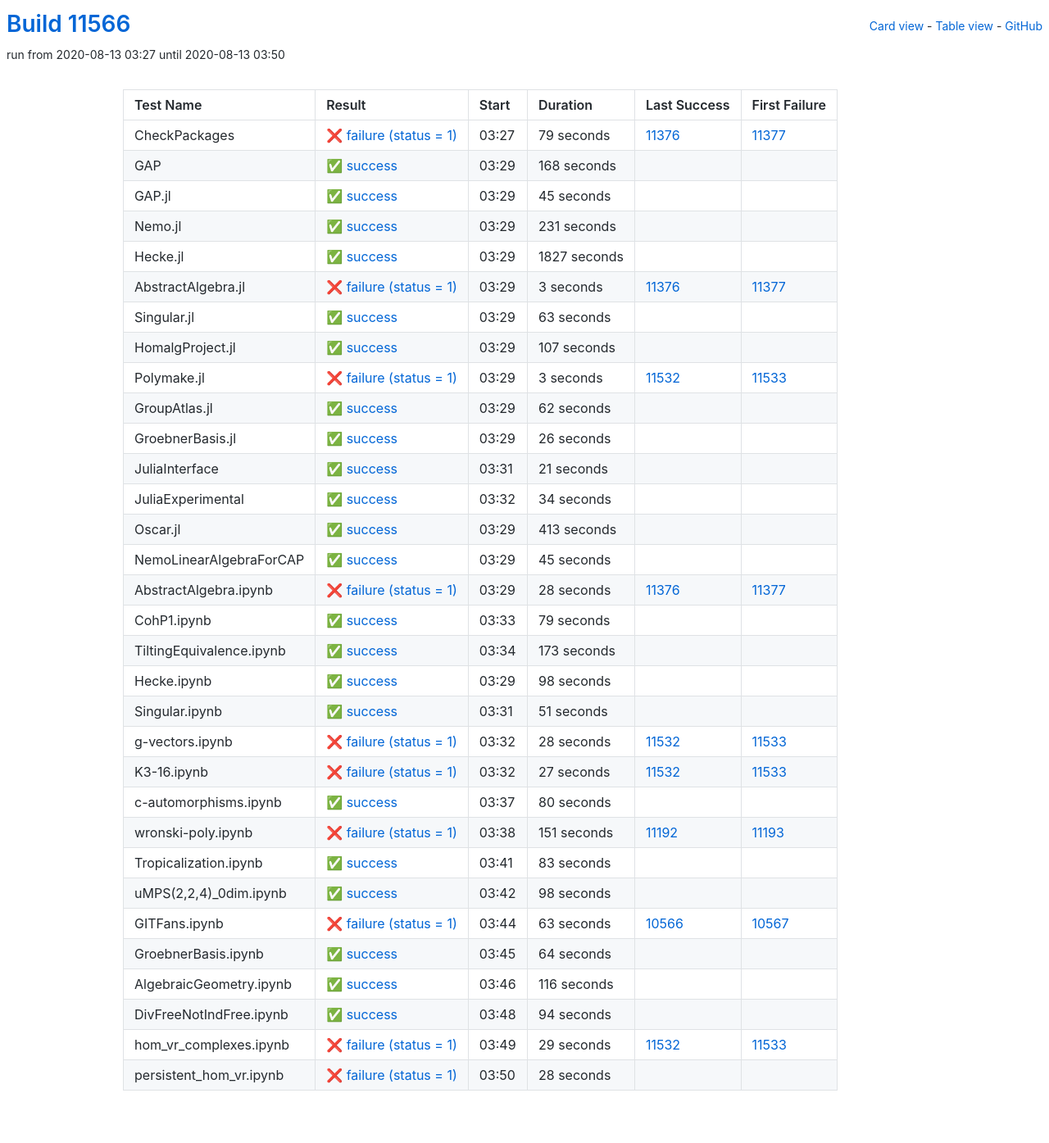
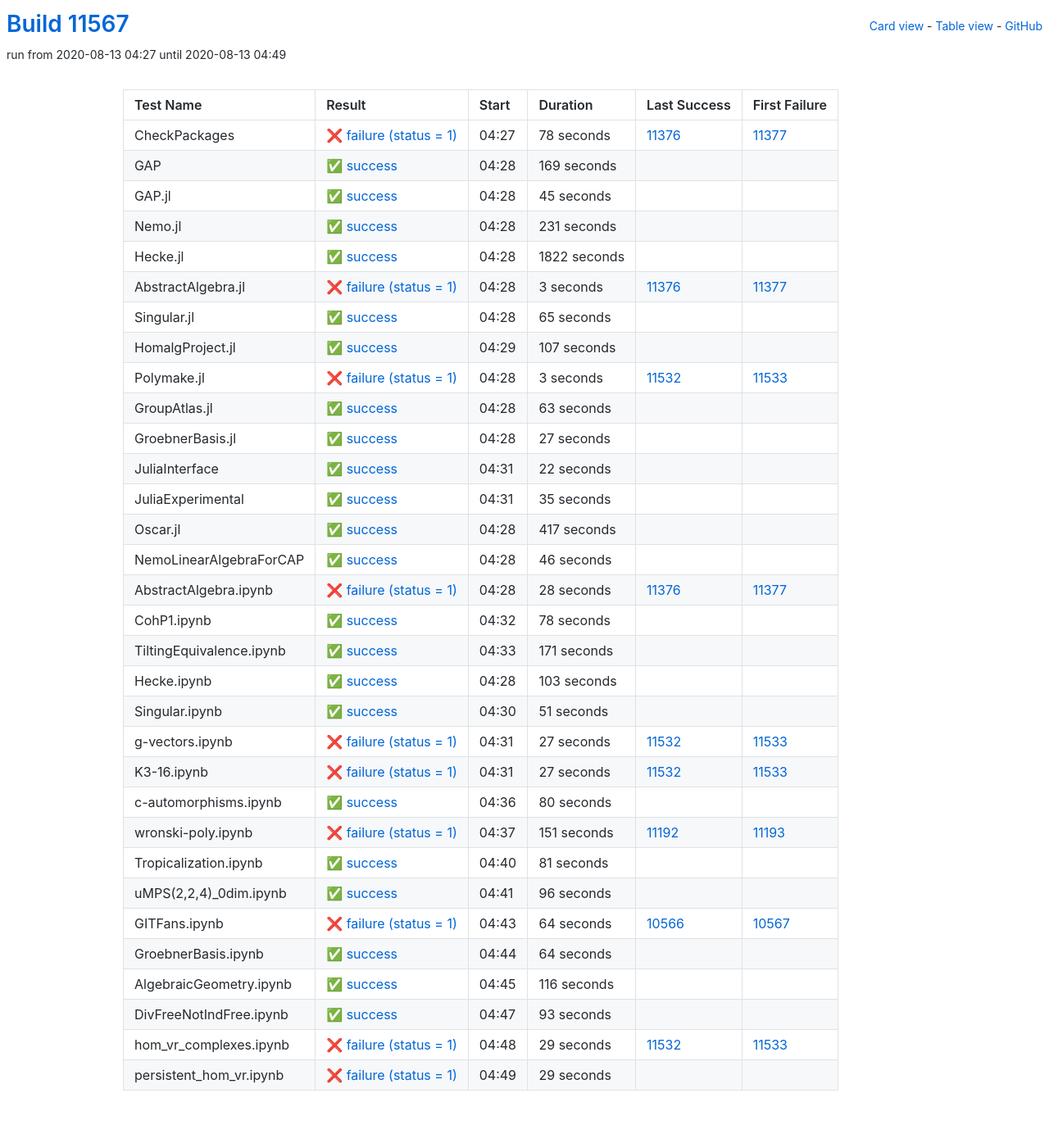
Before and after one commit to oscar-system/oscar-ci-status, a Jekyll site: the page built from table.html, in a window 1280 px wide. Shown: the whole page at 82% size. Built offline with Jekyll 4.4.1, drawn with Linux system fonts in a browser that asks for light colours.

Commit message:
Build #11567

```diff
--- a/_data/ci.yml
+++ b/_data/ci.yml
@@ -1,6 +1,6 @@
 ---
-build: 11566
-build_url: https://oscarci.mathematik.uni-kl.de/job/oscar/11566/
+build: 11567
+build_url: https://oscarci.mathematik.uni-kl.de/job/oscar/11567/
 job: oscar
 organization: oscar-system
 repo: oscar-ci-status
@@ -8,32 +8,32 @@
 tests:
 - name: CheckPackages
   id: checkpackages
-  log: https://oscarci.mathematik.uni-kl.de/job/oscar/11566/artifact/logs/build-11566/CheckPackages.log
-  start: 2020-08-13 03:27
+  log: https://oscarci.mathematik.uni-kl.de/job/oscar/11567/artifact/logs/build-11567/CheckPackages.log
+  start: 2020-08-13 04:27
   success: false
   exitcode: 1
   status: failure
-  duration: 79
+  duration: 78
   last_success: 11376
   last_success_url: https://oscarci.mathematik.uni-kl.de/job/oscar/11376/
   first_failure: 11377
   first_failure_url: https://oscarci.mathematik.uni-kl.de/job/oscar/11377/
 - name: GAP
   id: gap
-  log: https://oscarci.mathematik.uni-kl.de/job/oscar/11566/artifact/logs/build-11566/GAP.log
-  start: 2020-08-13 03:29
+  log: https://oscarci.mathematik.uni-kl.de/job/oscar/11567/artifact/logs/build-11567/GAP.log
+  start: 2020-08-13 04:28
   success: true
   exitcode: 0
   status: success
-  duration: 168
+  duration: 169
   last_success: false
   last_success_url:
   first_failure: false
   first_failure_url:
 - name: GAP.jl
   id: gap-jl
-  log: https://oscarci.mathematik.uni-kl.de/job/oscar/11566/artifact/logs/build-11566/GAP.jl.log
-  start: 2020-08-13 03:29
+  log: https://oscarci.mathematik.uni-kl.de/job/oscar/11567/artifact/logs/build-11567/GAP.jl.log
+  start: 2020-08-13 04:28
   success: true
   exitcode: 0
   status: success
@@ -44,8 +44,8 @@
   first_failure_url:
 - name: Nemo.jl
   id: nemo-jl
-  log: https://oscarci.mathematik.uni-kl.de/job/oscar/11566/artifact/logs/build-11566/Nemo.jl.log
-  start: 2020-08-13 03:29
+  log: https://oscarci.mathematik.uni-kl.de/job/oscar/11567/artifact/logs/build-11567/Nemo.jl.log
+  start: 2020-08-13 04:28
   success: true
   exitcode: 0
   status: success
@@ -56,20 +56,20 @@
   first_failure_url:
 - name: Hecke.jl
   id: hecke-jl
-  log: https://oscarci.mathematik.uni-kl.de/job/oscar/11566/artifact/logs/build-11566/Hecke.jl.log
-  start: 2020-08-13 03:29
+  log: https://oscarci.mathematik.uni-kl.de/job/oscar/11567/artifact/logs/build-11567/Hecke.jl.log
+  start: 2020-08-13 04:28
   success: true
   exitcode: 0
   status: success
-  duration: 1827
+  duration: 1822
   last_success: false
   last_success_url:
   first_failure: false
   first_failure_url:
 - name: AbstractAlgebra.jl
   id: abstractalgebra-jl
-  log: https://oscarci.mathematik.uni-kl.de/job/oscar/11566/artifact/logs/build-11566/AbstractAlgebra.jl.log
-  start: 2020-08-13 03:29
+  log: https://oscarci.mathematik.uni-kl.de/job/oscar/11567/artifact/logs/build-11567/AbstractAlgebra.jl.log
+  start: 2020-08-13 04:28
   success: false
   exitcode: 1
   status: failure
@@ -80,20 +80,20 @@
   first_failure_url: https://oscarci.mathematik.uni-kl.de/job/oscar/11377/
 - name: Singular.jl
   id: singular-jl
-  log: https://oscarci.mathematik.uni-kl.de/job/oscar/11566/artifact/logs/build-11566/Singular.jl.log
-  start: 2020-08-13 03:29
+  log: https://oscarci.mathematik.uni-kl.de/job/oscar/11567/artifact/logs/build-11567/Singular.jl.log
+  start: 2020-08-13 04:28
   success: true
   exitcode: 0
   status: success
-  duration: 63
+  duration: 65
   last_success: false
   last_success_url:
   first_failure: false
   first_failure_url:
 - name: HomalgProject.jl
   id: homalgproject-jl
-  log: https://oscarci.mathematik.uni-kl.de/job/oscar/11566/artifact/logs/build-11566/HomalgProject.jl.log
-  start: 2020-08-13 03:29
+  log: https://oscarci.mathematik.uni-kl.de/job/oscar/11567/artifact/logs/build-11567/HomalgProject.jl.log
+  start: 2020-08-13 04:29
   success: true
   exitcode: 0
   status: success
@@ -104,8 +104,8 @@
   first_failure_url:
 - name: Polymake.jl
   id: polymake-jl
-  log: https://oscarci.mathematik.uni-kl.de/job/oscar/11566/artifact/logs/build-11566/Polymake.jl.log
-  start: 2020-08-13 03:29
+  log: https://oscarci.mathematik.uni-kl.de/job/oscar/11567/artifact/logs/build-11567/Polymake.jl.log
+  start: 2020-08-13 04:28
   success: false
   exitcode: 1
   status: failure
@@ -116,80 +116,80 @@
   first_failure_url: https://oscarci.mathematik.uni-kl.de/job/oscar/11533/
 - name: GroupAtlas.jl
   id: groupatlas-jl
-  log: https://oscarci.mathematik.uni-kl.de/job/oscar/11566/artifact/logs/build-11566/GroupAtlas.jl.log
-  start: 2020-08-13 03:29
+  log: https://oscarci.mathematik.uni-kl.de/job/oscar/11567/artifact/logs/build-11567/GroupAtlas.jl.log
+  start: 2020-08-13 04:28
   success: true
   exitcode: 0
   status: success
-  duration: 62
+  duration: 63
   last_success: false
   last_success_url:
   first_failure: false
   first_failure_url:
 - name: GroebnerBasis.jl
   id: groebnerbasis-jl
-  log: https://oscarci.mathematik.uni-kl.de/job/oscar/11566/artifact/logs/build-11566/GroebnerBasis.jl.log
-  start: 2020-08-13 03:29
+  log: https://oscarci.mathematik.uni-kl.de/job/oscar/11567/artifact/logs/build-11567/GroebnerBasis.jl.log
+  start: 2020-08-13 04:28
   success: true
   exitcode: 0
   status: success
-  duration: 26
+  duration: 27
   last_success: false
   last_success_url:
   first_failure: false
   first_failure_url:
 - name: JuliaInterface
   id: juliainterface
-  log: https://oscarci.mathematik.uni-kl.de/job/oscar/11566/artifact/logs/build-11566/JuliaInterface.log
-  start: 2020-08-13 03:31
+  log: https://oscarci.mathematik.uni-kl.de/job/oscar/11567/artifact/logs/build-11567/JuliaInterface.log
+  start: 2020-08-13 04:31
   success: true
   exitcode: 0
   status: success
-  duration: 21
+  duration: 22
   last_success: false
   last_success_url:
   first_failure: false
   first_failure_url:
 - name: JuliaExperimental
   id: juliaexperimental
-  log: https://oscarci.mathematik.uni-kl.de/job/oscar/11566/artifact/logs/build-11566/JuliaExperimental.log
-  start: 2020-08-13 03:32
+  log: https://oscarci.mathematik.uni-kl.de/job/oscar/11567/artifact/logs/build-11567/JuliaExperimental.log
+  start: 2020-08-13 04:31
   success: true
   exitcode: 0
   status: success
-  duration: 34
+  duration: 35
   last_success: false
   last_success_url:
   first_failure: false
   first_failure_url:
 - name: Oscar.jl
   id: oscar-jl
-  log: https://oscarci.mathematik.uni-kl.de/job/oscar/11566/artifact/logs/build-11566/Oscar.jl.log
-  start: 2020-08-13 03:29
+  log: https://oscarci.mathematik.uni-kl.de/job/oscar/11567/artifact/logs/build-11567/Oscar.jl.log
+  start: 2020-08-13 04:28
   success: true
   exitcode: 0
   status: success
-  duration: 413
+  duration: 417
   last_success: false
   last_success_url:
   first_failure: false
   first_failure_url:
 - name: NemoLinearAlgebraForCAP
   id: nemolinearalgebraforcap
-  log: https://oscarci.mathematik.uni-kl.de/job/oscar/11566/artifact/logs/build-11566/NemoLinearAlgebraForCAP.log
-  start: 2020-08-13 03:29
+  log: https://oscarci.mathematik.uni-kl.de/job/oscar/11567/artifact/logs/build-11567/NemoLinearAlgebraForCAP.log
+  start: 2020-08-13 04:28
   success: true
   exitcode: 0
   status: success
-  duration: 45
+  duration: 46
   last_success: false
   last_success_url:
   first_failure: false
   first_failure_url:
 - name: AbstractAlgebra.ipynb
   id: abstractalgebra-ipynb
-  log: https://oscarci.mathematik.uni-kl.de/job/oscar/11566/artifact/logs/build-11566/AbstractAlgebra.ipynb.log
-  start: 2020-08-13 03:29
+  log: https://oscarci.mathematik.uni-kl.de/job/oscar/11567/artifact/logs/build-11567/AbstractAlgebra.ipynb.log
+  start: 2020-08-13 04:28
   success: false
   exitcode: 1
   status: failure
@@ -200,44 +200,44 @@
   first_failure_url: https://oscarci.mathematik.uni-kl.de/job/oscar/11377/
 - name: CohP1.ipynb
   id: cohp1-ipynb
-  log: https://oscarci.mathematik.uni-kl.de/job/oscar/11566/artifact/logs/build-11566/CohP1.ipynb.log
-  start: 2020-08-13 03:33
+  log: https://oscarci.mathematik.uni-kl.de/job/oscar/11567/artifact/logs/build-11567/CohP1.ipynb.log
+  start: 2020-08-13 04:32
   success: true
   exitcode: 0
   status: success
-  duration: 79
+  duration: 78
   last_success: false
   last_success_url:
   first_failure: false
   first_failure_url:
 - name: TiltingEquivalence.ipynb
   id: tiltingequivalence-ipynb
-  log: https://oscarci.mathematik.uni-kl.de/job/oscar/11566/artifact/logs/build-11566/TiltingEquivalence.ipynb.log
-  start: 2020-08-13 03:34
+  log: https://oscarci.mathematik.uni-kl.de/job/oscar/11567/artifact/logs/build-11567/TiltingEquivalence.ipynb.log
+  start: 2020-08-13 04:33
   success: true
   exitcode: 0
   status: success
-  duration: 173
+  duration: 171
   last_success: false
   last_success_url:
   first_failure: false
   first_failure_url:
 - name: Hecke.ipynb
   id: hecke-ipynb
-  log: https://oscarci.mathematik.uni-kl.de/job/oscar/11566/artifact/logs/build-11566/Hecke.ipynb.log
-  start: 2020-08-13 03:29
+  log: https://oscarci.mathematik.uni-kl.de/job/oscar/11567/artifact/logs/build-11567/Hecke.ipynb.log
+  start: 2020-08-13 04:28
   success: true
   exitcode: 0
   status: success
-  duration: 98
+  duration: 103
   last_success: false
   last_success_url:
   first_failure: false
   first_failure_url:
 - name: Singular.ipynb
   id: singular-ipynb
-  log: https://oscarci.mathematik.uni-kl.de/job/oscar/11566/artifact/logs/build-11566/Singular.ipynb.log
-  start: 2020-08-13 03:31
+  log: https://oscarci.mathematik.uni-kl.de/job/oscar/11567/artifact/logs/build-11567/Singular.ipynb.log
+  start: 2020-08-13 04:30
   success: true
   exitcode: 0
   status: success
@@ -248,20 +248,20 @@
   first_failure_url:
 - name: g-vectors.ipynb
   id: g-vectors-ipynb
-  log: https://oscarci.mathematik.uni-kl.de/job/oscar/11566/artifact/logs/build-11566/g-vectors.ipynb.log
-  start: 2020-08-13 03:32
+  log: https://oscarci.mathematik.uni-kl.de/job/oscar/11567/artifact/logs/build-11567/g-vectors.ipynb.log
+  start: 2020-08-13 04:31
   success: false
   exitcode: 1
   status: failure
-  duration: 28
+  duration: 27
   last_success: 11532
   last_success_url: https://oscarci.mathematik.uni-kl.de/job/oscar/11532/
   first_failure: 11533
   first_failure_url: https://oscarci.mathematik.uni-kl.de/job/oscar/11533/
 - name: K3-16.ipynb
   id: k3-16-ipynb
-  log: https://oscarci.mathematik.uni-kl.de/job/oscar/11566/artifact/logs/build-11566/K3-16.ipynb.log
-  start: 2020-08-13 03:32
+  log: https://oscarci.mathematik.uni-kl.de/job/oscar/11567/artifact/logs/build-11567/K3-16.ipynb.log
+  start: 2020-08-13 04:31
   success: false
   exitcode: 1
   status: failure
@@ -272,8 +272,8 @@
   first_failure_url: https://oscarci.mathematik.uni-kl.de/job/oscar/11533/
 - name: c-automorphisms.ipynb
   id: c-automorphisms-ipynb
-  log: https://oscarci.mathematik.uni-kl.de/job/oscar/11566/artifact/logs/build-11566/c-automorphisms.ipynb.log
-  start: 2020-08-13 03:37
+  log: https://oscarci.mathematik.uni-kl.de/job/oscar/11567/artifact/logs/build-11567/c-automorphisms.ipynb.log
+  start: 2020-08-13 04:36
   success: true
   exitcode: 0
   status: success
@@ -284,8 +284,8 @@
   first_failure_url:
 - name: wronski-poly.ipynb
   id: wronski-poly-ipynb
-  log: https://oscarci.mathematik.uni-kl.de/job/oscar/11566/artifact/logs/build-11566/wronski-poly.ipynb.log
-  start: 2020-08-13 03:38
+  log: https://oscarci.mathematik.uni-kl.de/job/oscar/11567/artifact/logs/build-11567/wronski-poly.ipynb.log
+  start: 2020-08-13 04:37
   success: false
   exitcode: 1
   status: failure
@@ -296,44 +296,44 @@
   first_failure_url: https://oscarci.mathematik.uni-kl.de/job/oscar/11193/
 - name: Tropicalization.ipynb
   id: tropicalization-ipynb
-  log: https://oscarci.mathematik.uni-kl.de/job/oscar/11566/artifact/logs/build-11566/Tropicalization.ipynb.log
-  start: 2020-08-13 03:41
+  log: https://oscarci.mathematik.uni-kl.de/job/oscar/11567/artifact/logs/build-11567/Tropicalization.ipynb.log
+  start: 2020-08-13 04:40
   success: true
   exitcode: 0
   status: success
-  duration: 83
+  duration: 81
   last_success: false
   last_success_url:
   first_failure: false
   first_failure_url:
 - name: uMPS(2,2,4)_0dim.ipynb
   id: umps-2-2-4-0dim-ipynb
-  log: https://oscarci.mathematik.uni-kl.de/job/oscar/11566/artifact/logs/build-11566/uMPS-2-2-4-_0dim.ipynb.log
-  start: 2020-08-13 03:42
+  log: https://oscarci.mathematik.uni-kl.de/job/oscar/11567/artifact/logs/build-11567/uMPS-2-2-4-_0dim.ipynb.log
+  start: 2020-08-13 04:41
   success: true
   exitcode: 0
   status: success
-  duration: 98
+  duration: 96
   last_success: false
   last_success_url:
   first_failure: false
   first_failure_url:
 - name: GITFans.ipynb
   id: gitfans-ipynb
-  log: https://oscarci.mathematik.uni-kl.de/job/oscar/11566/artifact/logs/build-11566/GITFans.ipynb.log
-  start: 2020-08-13 03:44
+  log: https://oscarci.mathematik.uni-kl.de/job/oscar/11567/artifact/logs/build-11567/GITFans.ipynb.log
+  start: 2020-08-13 04:43
   success: false
   exitcode: 1
   status: failure
-  duration: 63
+  duration: 64
   last_success: 10566
   last_success_url: https://oscarci.mathematik.uni-kl.de/job/oscar/10566/
   first_failure: 10567
   first_failure_url: https://oscarci.mathematik.uni-kl.de/job/oscar/10567/
 - name: GroebnerBasis.ipynb
   id: groebnerbasis-ipynb
-  log: https://oscarci.mathematik.uni-kl.de/job/oscar/11566/artifact/logs/build-11566/GroebnerBasis.ipynb.log
-  start: 2020-08-13 03:45
+  log: https://oscarci.mathematik.uni-kl.de/job/oscar/11567/artifact/logs/build-11567/GroebnerBasis.ipynb.log
+  start: 2020-08-13 04:44
   success: true
   exitcode: 0
   status: success
@@ -344,8 +344,8 @@
   first_failure_url:
 - name: AlgebraicGeometry.ipynb
   id: algebraicgeometry-ipynb
-  log: https://oscarci.mathematik.uni-kl.de/job/oscar/11566/artifact/logs/build-11566/AlgebraicGeometry.ipynb.log
-  start: 2020-08-13 03:46
+  log: https://oscarci.mathematik.uni-kl.de/job/oscar/11567/artifact/logs/build-11567/AlgebraicGeometry.ipynb.log
+  start: 2020-08-13 04:45
   success: true
   exitcode: 0
   status: success
@@ -356,20 +356,20 @@
   first_failure_url:
 - name: DivFreeNotIndFree.ipynb
   id: divfreenotindfree-ipynb
-  log: https://oscarci.mathematik.uni-kl.de/job/oscar/11566/artifact/logs/build-11566/DivFreeNotIndFree.ipynb.log
-  start: 2020-08-13 03:48
+  log: https://oscarci.mathematik.uni-kl.de/job/oscar/11567/artifact/logs/build-11567/DivFreeNotIndFree.ipynb.log
+  start: 2020-08-13 04:47
   success: true
   exitcode: 0
   status: success
-  duration: 94
+  duration: 93
   last_success: false
   last_success_url:
   first_failure: false
   first_failure_url:
 - name: hom_vr_complexes.ipynb
   id: hom-vr-complexes-ipynb
-  log: https://oscarci.mathematik.uni-kl.de/job/oscar/11566/artifact/logs/build-11566/hom_vr_complexes.ipynb.log
-  start: 2020-08-13 03:49
+  log: https://oscarci.mathematik.uni-kl.de/job/oscar/11567/artifact/logs/build-11567/hom_vr_complexes.ipynb.log
+  start: 2020-08-13 04:48
   success: false
   exitcode: 1
   status: failure
@@ -380,12 +380,12 @@
   first_failure_url: https://oscarci.mathematik.uni-kl.de/job/oscar/11533/
 - name: persistent_hom_vr.ipynb
   id: persistent-hom-vr-ipynb
-  log: https://oscarci.mathematik.uni-kl.de/job/oscar/11566/artifact/logs/build-11566/persistent_hom_vr.ipynb.log
-  start: 2020-08-13 03:50
+  log: https://oscarci.mathematik.uni-kl.de/job/oscar/11567/artifact/logs/build-11567/persistent_hom_vr.ipynb.log
+  start: 2020-08-13 04:49
   success: false
   exitcode: 1
   status: failure
-  duration: 28
+  duration: 29
   last_success: false
   last_success_url:
   first_failure: false
```
Also changed, not shown: README.md.
